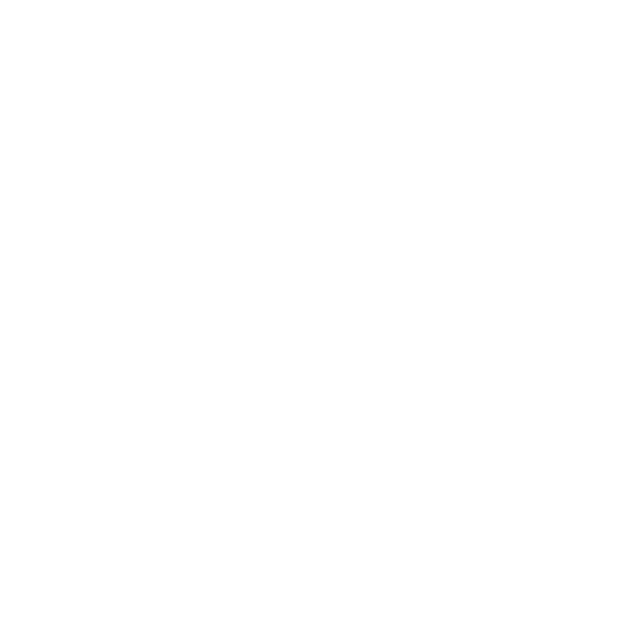
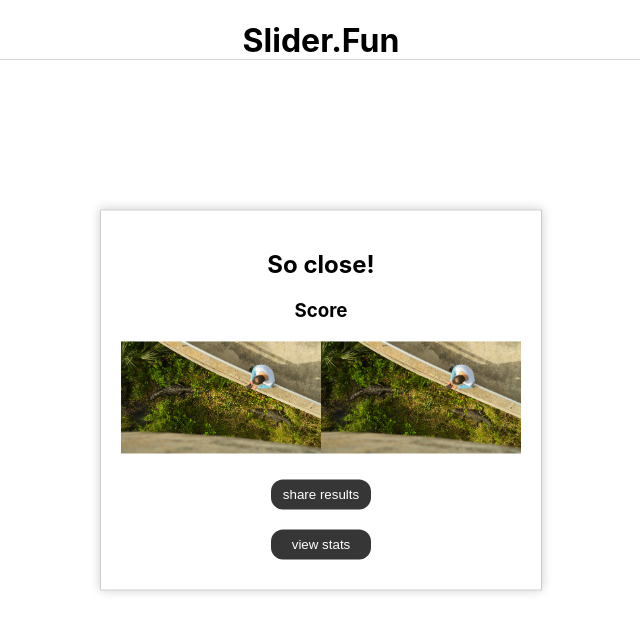
Before and after one commit to dartmouth-cs98-23f/slider.fun-frontend, a React (Create React App) app: page /results in a window 1280 px wide. Before the commit this address had no page. Shown: the top 632 px of the page, without its empty margins (319-959 px from the left). Built offline with nearby package versions, Linux system fonts and the light colour scheme.

Commit message:
adding statis results page

```diff
--- a/src/App.js
+++ b/src/App.js
@@ -1,6 +1,7 @@
 import './App.scss';
 import Home from './pages/Home';
 import Game from './pages/Game';
+import Results from './pages/Results';
 import { BrowserRouter, Routes, Route } from 'react-router-dom';
 
 function App() {
@@ -10,6 +11,7 @@
         <Route path="/">
           <Route index element={<Home />} />
           <Route path="game" element={<Game />} />
+          <Route path="results" element={<Results />} />
         </Route>
       </Routes>
     </BrowserRouter>
--- /dev/null
+++ b/src/pages/Results.jsx
@@ -0,0 +1,34 @@
+import React from 'react';
+import Header from '../components/Header';
+import stockPhoto from "../images/stockphoto.png"
+import preImage from "../images/pre.jpeg";
+import goalImage from "../images/goal.jpeg";
+import "../styles/results.scss";
+
+const Results = () => {
+    return (
+        <>
+            <Header> </Header>
+            <div className="resultsModal">
+                <div className="headerModal">
+                    <h2>So close!</h2>
+                    <h3>Score</h3>
+                </div>
+                <div className="imagesModal-container">
+                    <div>
+                        <img src={preImage} />
+                    </div>
+                    <div>
+                        <img src={goalImage} />
+                    </div>
+                </div>
+                <div className="buttonsModal">
+                    <button className="shareResultsButton">share results</button>
+                    <button className="viewStatsButton">view stats</button>
+                </div>
+            </div>
+        </>
+    )
+}
+
+export default Results;
--- /dev/null
+++ b/src/styles/results.scss
@@ -0,0 +1,40 @@
+.resultsModal {
+    position: fixed;
+    top: 50%;
+    left: 50%;
+    transform: translate(-50%, -50%);
+    background-color: #fff;
+    padding: 20px;
+    border: 1px solid #ccc;
+    box-shadow: 0 0 10px rgba(0, 0, 0, 0.2);
+    max-width: 80%;
+    text-align: center;
+  }
+
+  .buttonsModal {
+    display: flex;
+    flex-direction: column;
+    align-items: center;
+  }
+
+  .imagesModal-container {
+    display: flex;
+    flex-direction: row;
+    align-items: center;
+    width: 400px;
+    max-width: 100%;
+  }
+
+  .imagesModal-container img {
+    max-width: 100%;
+    height: auto;
+  }
+
+  button {
+    padding: 5px;
+    border-radius: 12px;;
+  }
+
+  .shareResultsButton {
+    margin-top: 22px;
+  }
```
